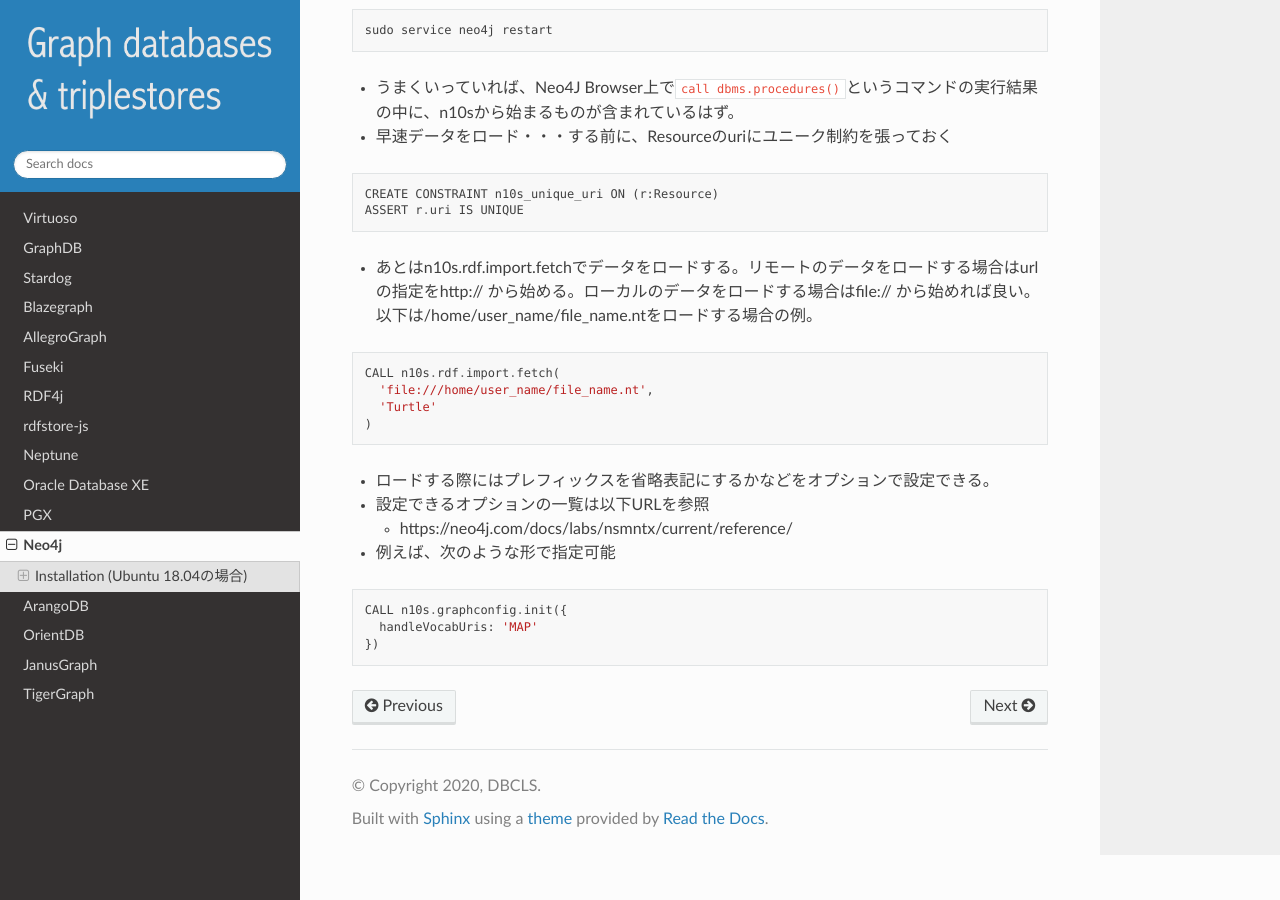
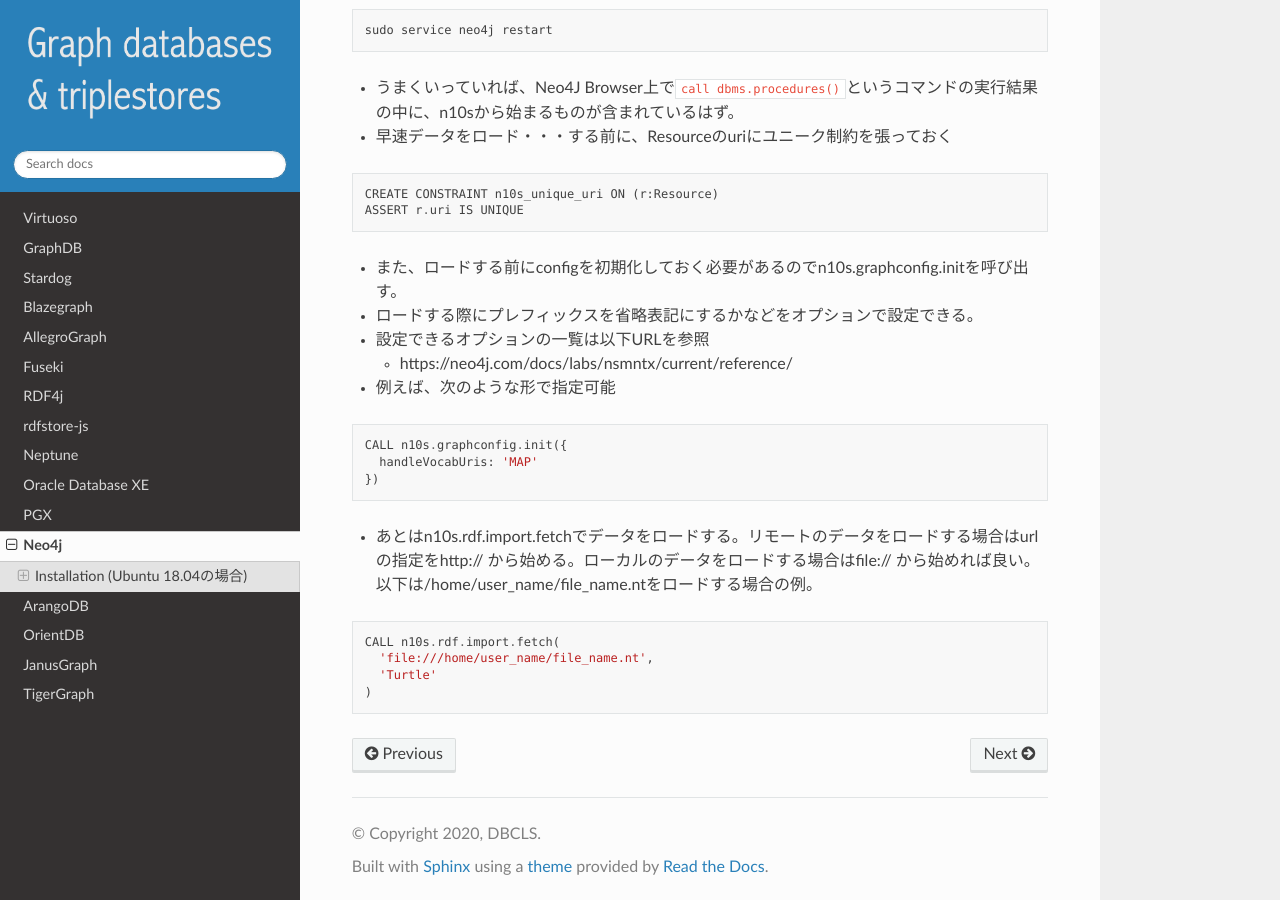
Before and after one commit to dbcls/graphdbs, a Sphinx documentation site: the page built from docs/md/neo4j.md, in a window 1280 px wide and 900 px high, scrolled down 2154 px. Built offline with Sphinx 7.4.7 and the Read the Docs theme 2.0.0, drawn with Linux system fonts in a browser that asks for light colours; some of the changed lines change nothing that is shown.

Commit message:
Update neo4j.md

````diff
--- a/docs/md/neo4j.md
+++ b/docs/md/neo4j.md
@@ -83,16 +83,8 @@
 ASSERT r.uri IS UNIQUE
 ```
 
- * あとはn10s.rdf.import.fetchでデータをロードする。リモートのデータをロードする場合はurlの指定をhttp:// から始める。ローカルのデータをロードする場合はfile:// から始めれば良い。以下は/home/user_name/file_name.ntをロードする場合の例。
-
-```
-CALL n10s.rdf.import.fetch(
-  'file:///home/user_name/file_name.nt',
-  'Turtle'
-)
-```
-
- * ロードする際にはプレフィックスを省略表記にするかなどをオプションで設定できる。
+ * また、ロードする前にconfigを初期化しておく必要があるのでn10s.graphconfig.initを呼び出す。
+ * ロードする際にプレフィックスを省略表記にするかなどをオプションで設定できる。
  * 設定できるオプションの一覧は以下URLを参照
    * https://neo4j.com/docs/labs/nsmntx/current/reference/
  * 例えば、次のような形で指定可能
@@ -102,3 +94,13 @@
   handleVocabUris: 'MAP'
 })
 ```
+
+
+ * あとはn10s.rdf.import.fetchでデータをロードする。リモートのデータをロードする場合はurlの指定をhttp:// から始める。ローカルのデータをロードする場合はfile:// から始めれば良い。以下は/home/user_name/file_name.ntをロードする場合の例。
+
+```
+CALL n10s.rdf.import.fetch(
+  'file:///home/user_name/file_name.nt',
+  'Turtle'
+)
+```
````
